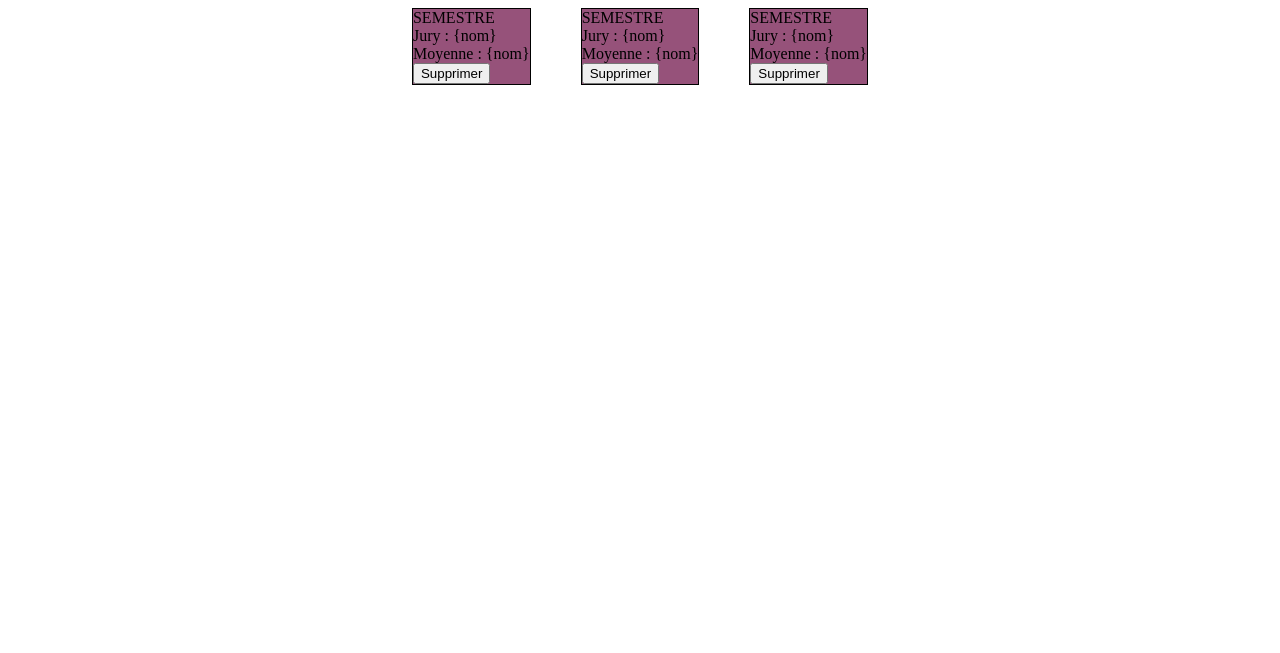
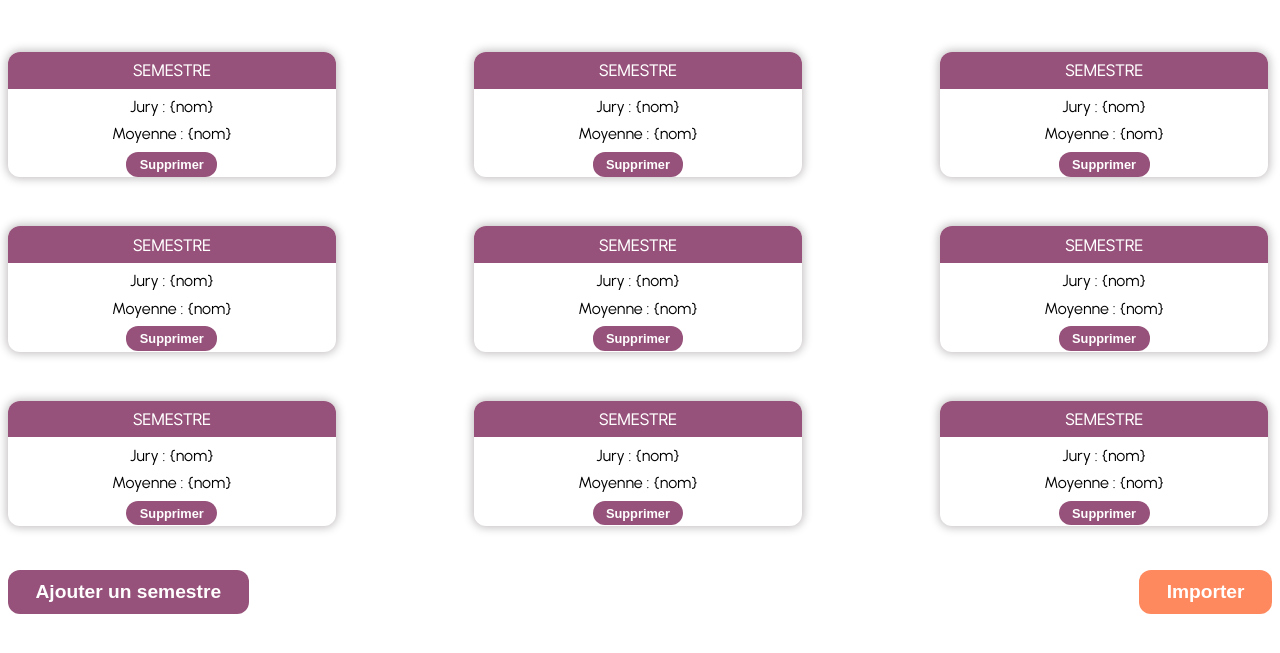
Before and after one commit to timberlek78/O-Notes, a PHP site: page /importer/importer.html in a window 1280 px wide. Shown: the top 653 px of the page. Run offline with PHP 8.4, Linux system fonts and the light colour scheme.

Commit message:
page d'import (sans pop up) terminée + mise à jour de style.css pour ajouter des variables et une police

```diff
--- a/src/vue/importer/importer.css
+++ b/src/vue/importer/importer.css
@@ -1,13 +1,69 @@
 @import url(../style.css);
 
-.container {
+.conteneur-import {
 	display: grid;
-	grid-template-columns: auto auto auto;
-	grid-template-rows: auto auto auto;
-	grid-gap: 50px;
+	grid-template-columns: 1fr 1fr 1fr;
+	grid-template-rows: 1fr 1fr 1fr;
+	grid-column-gap: 10.5vw;
+	grid-row-gap: 6.08vh;
+
+	padding: 5.45vh 0;
 }
 
 .cadre-import {
+	text-align: center;
+	box-shadow: var(--ombre-value);
+	border-radius: var(--arrondi);
+	width: 25.6vw;
+	height: 15.73vh;
+}
+
+.titre {
+	font-family: "Inter Tight", serif;
+	color: white;
 	background-color: var(--violet-moyen);
-	border: 1px solid black;
+	border-radius: 12px 12px 0 0;
+	padding: 1.06vh 0;
 }
+
+.infos-import {
+	margin: 1.06vh 0;
+}
+
+.btn-supprimer {
+	background-color: var(--violet-moyen);
+	border-radius: var(--arrondi);
+	color: white;
+	padding: 0.6vh 1.05vw;
+	cursor: pointer;
+	border: none;
+	font-size: 80%;
+	font-weight: 600;
+}
+
+button {
+	border-radius: var(--arrondi);
+	color: white;
+	cursor: pointer;
+	border: none
+}
+
+.pied-de-page {
+	display: flex;
+	justify-content: space-between;
+}
+
+.btn-ajout-semestre {
+	background-color: var(--violet-moyen);
+}
+
+.btn-import {
+	background-color: var(--orange-peps);
+}
+
+.btn-pied {
+	height: 5.46vh;
+	padding: 0.9vh 2.15vw;
+	font-weight: 550;
+	font-size: 120%;
+}
--- a/src/vue/importer/importer.html
+++ b/src/vue/importer/importer.html
@@ -6,9 +6,50 @@
 	<link rel="stylesheet" href="importer.css">
 	<title>O'Notes</title>
 </head>
-<nav></nav>
 <body>
-	<div class="container">
+	<div class="conteneur-import">
+		<div class="cadre-import">
+			<div class="titre">SEMESTRE</div>
+			<div class="jury infos-import">   Jury : {nom}</div>
+			<div class="moyenne infos-import">Moyenne : {nom}</div>
+			<button class="btn-supprimer">Supprimer</button>
+		</div>
+
+		<div class="cadre-import">
+			<div class="titre">SEMESTRE</div>
+			<div class="jury infos-import">   Jury : {nom}</div>
+			<div class="moyenne infos-import">Moyenne : {nom}</div>
+			<button class="btn-supprimer">Supprimer</button>
+		</div>
+
+		<div class="cadre-import">
+			<div class="titre">SEMESTRE</div>
+			<div class="jury infos-import">   Jury : {nom}</div>
+			<div class="moyenne infos-import">Moyenne : {nom}</div>
+			<button class="btn-supprimer">Supprimer</button>
+		</div>
+
+		<div class="cadre-import">
+			<div class="titre">SEMESTRE</div>
+			<div class="jury infos-import">   Jury : {nom}</div>
+			<div class="moyenne infos-import">Moyenne : {nom}</div>
+			<button class="btn-supprimer">Supprimer</button>
+		</div>
+
+		<div class="cadre-import">
+			<div class="titre">SEMESTRE</div>
+			<div class="jury infos-import">   Jury : {nom}</div>
+			<div class="moyenne infos-import">Moyenne : {nom}</div>
+			<button class="btn-supprimer">Supprimer</button>
+		</div>
+
+		<div class="cadre-import">
+			<div class="titre">SEMESTRE</div>
+			<div class="jury infos-import">   Jury : {nom}</div>
+			<div class="moyenne infos-import">Moyenne : {nom}</div>
+			<button class="btn-supprimer">Supprimer</button>
+		</div>
+
 		<div class="cadre-import">
 			<div class="titre">SEMESTRE</div>
 			<div class="jury infos-import">   Jury : {nom}</div>
@@ -30,5 +71,14 @@
 			<button class="btn-supprimer">Supprimer</button>
 		</div>
 	</div>
+
+	<div class="pied-de-page">
+		<button class="btn-ajout-semestre btn-pied">
+			Ajouter un semestre
+		</button>
+		<button class="btn-import btn-pied">
+			Importer
+		</button>
+	</div>
 </body>
 </html>
--- a/src/vue/style.css
+++ b/src/vue/style.css
@@ -1,4 +1,5 @@
-@import url(style.css);
+@import url('https://fonts.googleapis.com/css2?family=Inter+Tight:ital,wght@0,100..900;1,100..900&family=Urbanist:ital,wght@0,100..900;1,100..900&display=swap');
+
 .container {
 	width: 100%;
 	height: 100%;
@@ -60,13 +61,25 @@
 	text-transform: uppercase;
 }
 
+body {
+	font-family: 'Urbanist', sans-serif;
+}
 
 :root {
+	/* Couleurs */
 	--violet-fonce: #5B374D;
 	--violet-moyen: #96527A;
 	--violet-action: #CD6889;
 	--orange-peps: #FE895E;
 	--orange-pale: #F99F72;
 
+	/* EN DESSOUS CA MARCHE PAS */
+
+	/* Ombre */
+	--ombre-value: 0vh 0vh 1.2vh 0.1vw #bebaba;
+
+	/* Arrondi */
+	--arrondi : 12px;
+
 	/* Utilisation : color: var(--violet-fonce); */
 }
```
